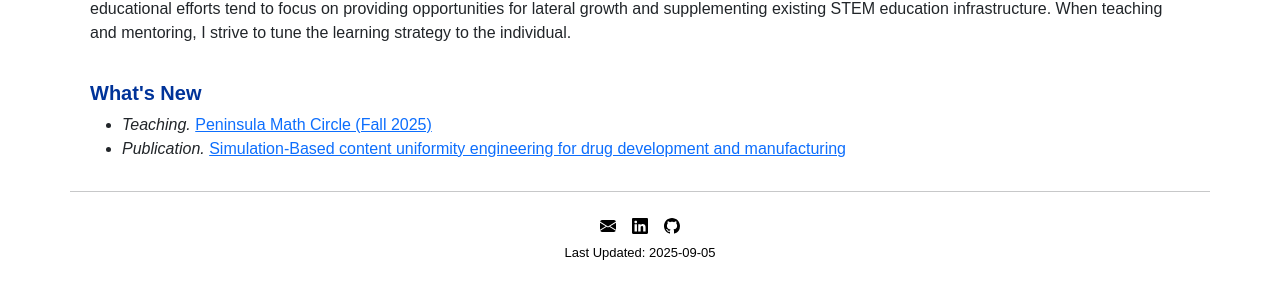
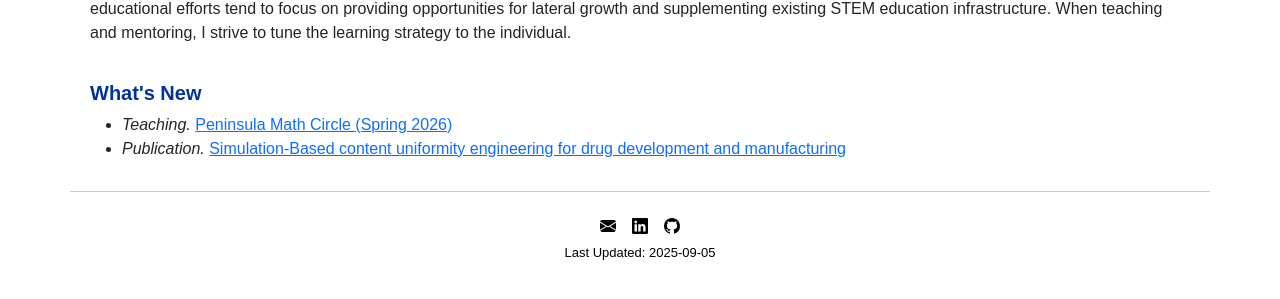
Before and after one commit to ktchu/ktchu.github.io, a Jekyll site: the page built from index.html, in a window 1280 px wide. Shown: the part 319-618 px from the top of the page. Built offline with Jekyll 4.4.1, drawn with Linux system fonts in a browser that asks for light colours.

Commit message:
Update "What's New"

```diff
--- a/index.html
+++ b/index.html
@@ -40,7 +40,7 @@ title: Kevin T. Chu
     <li>
       <i>Teaching.</i>
      <a href="https://www.velexi.com/outreach/peninsula-math-circle/">Peninsula Math
-        Circle (Fall 2025)</a>
+        Circle (Spring 2026)</a>
     </li>
     <li>
       <i>Publication.</i>
```
